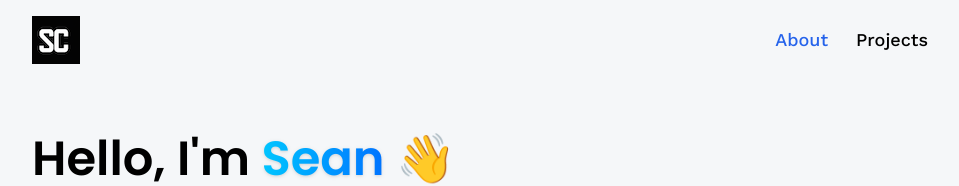
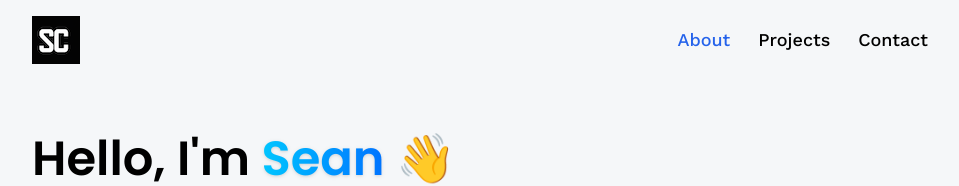
Before and after one commit to Scurrlin/3D-Portfolio, a React (Vite) app: page /about in a window 1280 px wide. Shown: the top 186 px of the page, without its empty margins (160-1119 px from the left). Built offline with nearby package versions, Linux system fonts and the light colour scheme; the HTML template or start-up script is replaced by a standard one.

Commit message:
ad link to contact info in navbar

```diff
--- a/src/components/Navbar.jsx
+++ b/src/components/Navbar.jsx
@@ -15,6 +15,9 @@
         <NavLink to='/projects' className={({ isActive }) => isActive ? "text-blue-600" : "text-black"}>
           Projects
         </NavLink>
+        <NavLink to='/contact' className={({ isActive }) => isActive ? "text-blue-600" : "text-black" }>
+          Contact
+        </NavLink>
       </nav>
     </header>
   );
```
